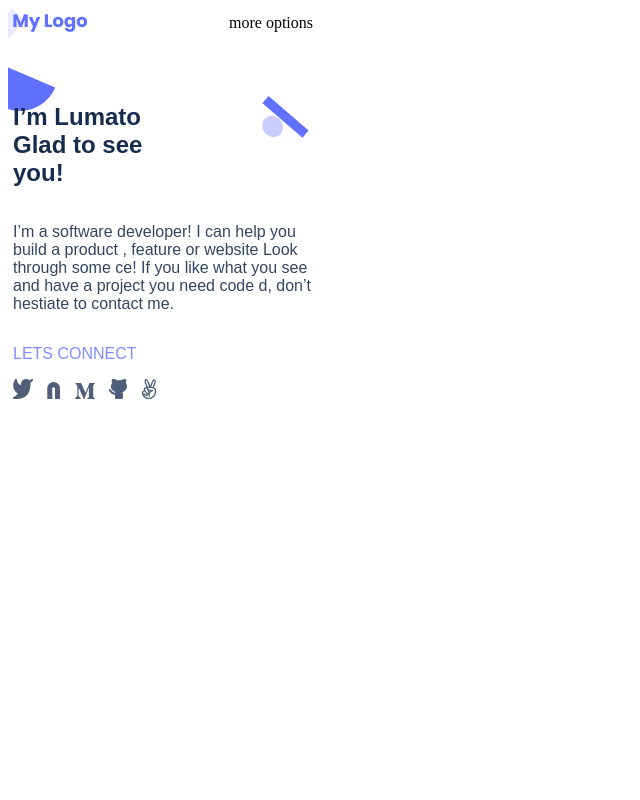
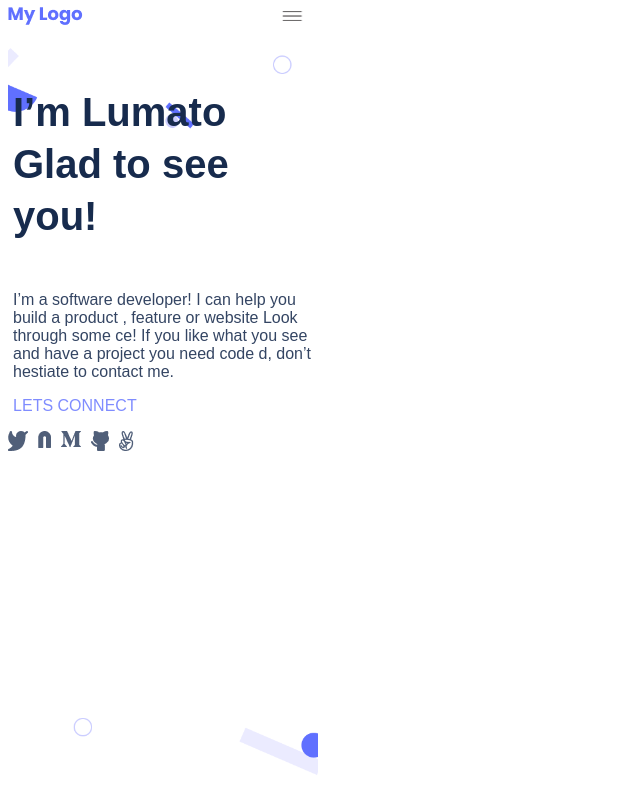
Before and after one commit to isaka-lumato/portfolio, a plain HTML site: page index.html in a window 1280 px wide. Shown: the whole page, without its empty margins (0-640 px from the left). Drawn offline with Linux system fonts and the light colour scheme.

Commit message:
Changes on CSS

```diff
--- a/index.html
+++ b/index.html
@@ -2,40 +2,45 @@
 <html lang="en">
 
 <head>
+  <meta charset="UTF-8">
+  <meta name="viewport" content="width=device-width, initial-scale=1.0">
   <link rel="stylesheet" href="style.css">
-  <meta charset="UTF-8">
-  <meta http-equiv="X-UA-Compatible" content="IE=edge">
-  <meta name="viewport" content="width=device-width, initial-scale=1.0">
   <title>Document</title>
 </head>
 
 <body>
+
+  <header>
+    <nav>
+      <a href="#"><img src="images/MyLogo.png" alt="Logo"></a>
+      <a href="#"> <img src="images/hamb.png" alt="hamb" class="humb"> </a>
+    </nav>
+  </header>
   <section class="intro">
-    <header>
-      <nav>
-        <img src="images/MyLogo.png" alt="Logo">
-        <p>more options</p>
-      </nav>
-    </header>
     <div class="head">
       <h1>
-        I’m Lumato <br>
-        Glad to see <br> you!
+        I’m Lumato
+        Glad to see you!
       </h1>
     </div>
-    <div class="content">
+
+    <section class="content">
       <p>I’m a software developer! I can help you build a
         product , feature or website Look through some
         ce! If you like what you see and have a project you need code
         d, don’t hestiate to contact me.</p>
       <p class="connect">LETS CONNECT</p>
+    </section>
+    <section class="icons">
+      <ul>
+        <li><a href="#"><img src="images/twitter.png" alt="twitter"></a></li>
+        <li><a href="#"><img src="images/in.png" alt="in"></a></li>
+        <li><a href="#"><img src="images/M.jpg" alt="M"></a></li>
+        <li><a href="#"><img src="images/cat.png" alt="cat"></a></li>
+        <li><a href="#"><img src="images/fingers.png" alt="fingers"></a></li>
+      </ul>
+    </section>
 
-      <div class="icons"><img src="images/twitter.png" alt="twitter">
-        <img src="images/in.png" alt="in">
-        <img src="images/M.jpg" alt="m">
-        <img src="images/cat.png" alt="cat">
-        <img src="images/fingers.png" alt="fingers"></div>
-    </div>
   </section>
 </body>
 
--- a/style.css
+++ b/style.css
@@ -1,4 +1,4 @@
-section {
+.intro {
   background-image: url("images/header-shapes mobile@2x.png");
   min-height: 718px;
   max-width: 300px;
@@ -6,6 +6,10 @@ section {
   flex-direction: column;
   flex-wrap: wrap;
   padding: 5px;
+  background-repeat: no-repeat;
+  background-size: cover;
+  background-position: inherit;
+  flex-grow: 1;
 }
 
 nav {
@@ -16,18 +20,15 @@ nav {
   top: 10px;
   justify-content: space-between;
   align-items: center;
+  margin-bottom: 20px;
 }
 
-header {
-  margin-bottom: 50px;
-}
-
-.head {
+.head h1 {
   font-family: Poppins, sans-serif;
   font-style: normal;
   font-weight: bold;
-  display: flex;
-  align-items: center;
+  font-size: 40px;
+  line-height: 52px;
   color: #172b4d;
 }
 
@@ -37,10 +38,6 @@ header {
   font-style: normal;
   font-weight: normal;
   font-size: 16px;
-  max-height: 146px;
-  max-width: 327px;
-  display: flex;
-  flex-direction: column;
 }
 
 .connect {
@@ -49,8 +46,28 @@ header {
   font-weight: 500;
   font-size: 16px;
   color: #7f8cff;
+  margin: 0.1px 0.1px;
+}
+
+.humb {
+  width: 30px;
+  height: 20px;
+  color: royalblue;
 }
 
 .icons img {
   margin-right: 10px;
 }
+
+ul {
+  list-style-type: none;
+  display: flex;
+}
+
+.icons {
+  display: flex;
+  justify-content: flex-start;
+  align-items: flex-start;
+  position: relative;
+  right: 45px;
+}
```
Also changed, not shown: images/hamb.png (added).
